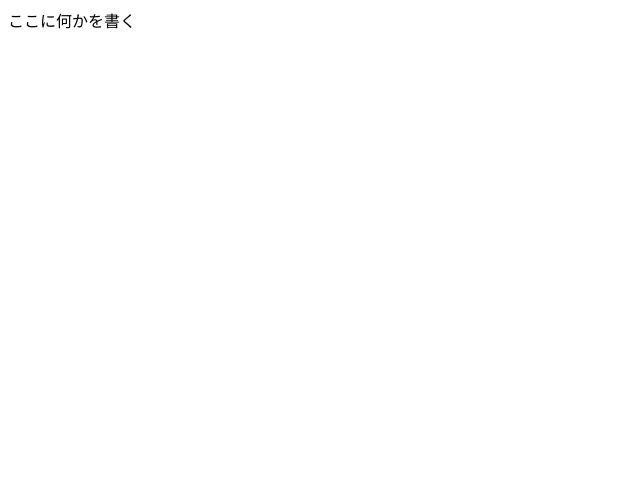
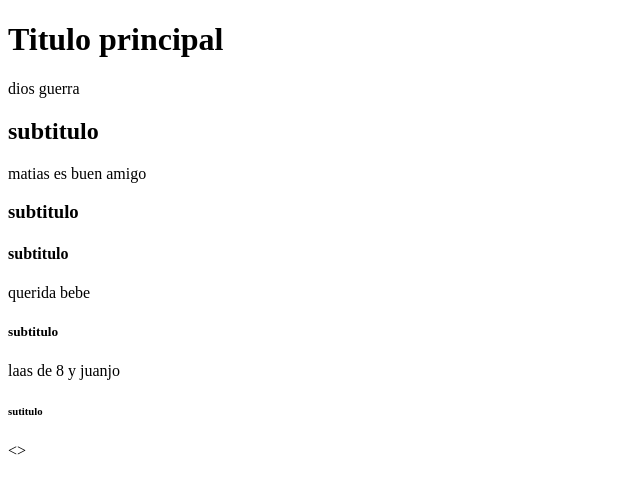
Before and after one commit to Brahian-MontoyaA/html-brahian-montoya, a website: page index.html in a window 1280 px wide. Shown: the whole page, without its empty margins (0-640 px from the left). Drawn offline with Linux system fonts and the light colour scheme.

Commit message:
8 de febrero

```diff
--- a/index.html
+++ b/index.html
@@ -1,13 +1,20 @@
 <!DOCTYPE html>
-<html lang="en">
-  <head>
-    <meta charset="UTF-8" />
-    <meta name="viewport" content="width=device-width, initial-scale=1.0" />
-    <meta http-equiv="X-UA-Compatible" content="ie=edge" />
-    <link rel="stylesheet" href="style.css" type="text/css" />
-    <title>TerraceTechフロントエンドエンジニア養成所</title>
-  </head>
+<html lan=en">
+</title>
+</head>
+
   <body>
-    <div>ここに何かを書く</div>
+    <h1>Titulo principal</h1>
+  dios guerra
+  <h2>subtitulo</h2>
+  matias es buen amigo
+  <h3>subtitulo</h3>
+<h4>subtitulo</h4>
+querida bebe
+<h5>subtitulo</h5>
+laas de 8 y  juanjo
+<h6> sutitulo</h6>
+
+<>
   </body>
 </html>
```
